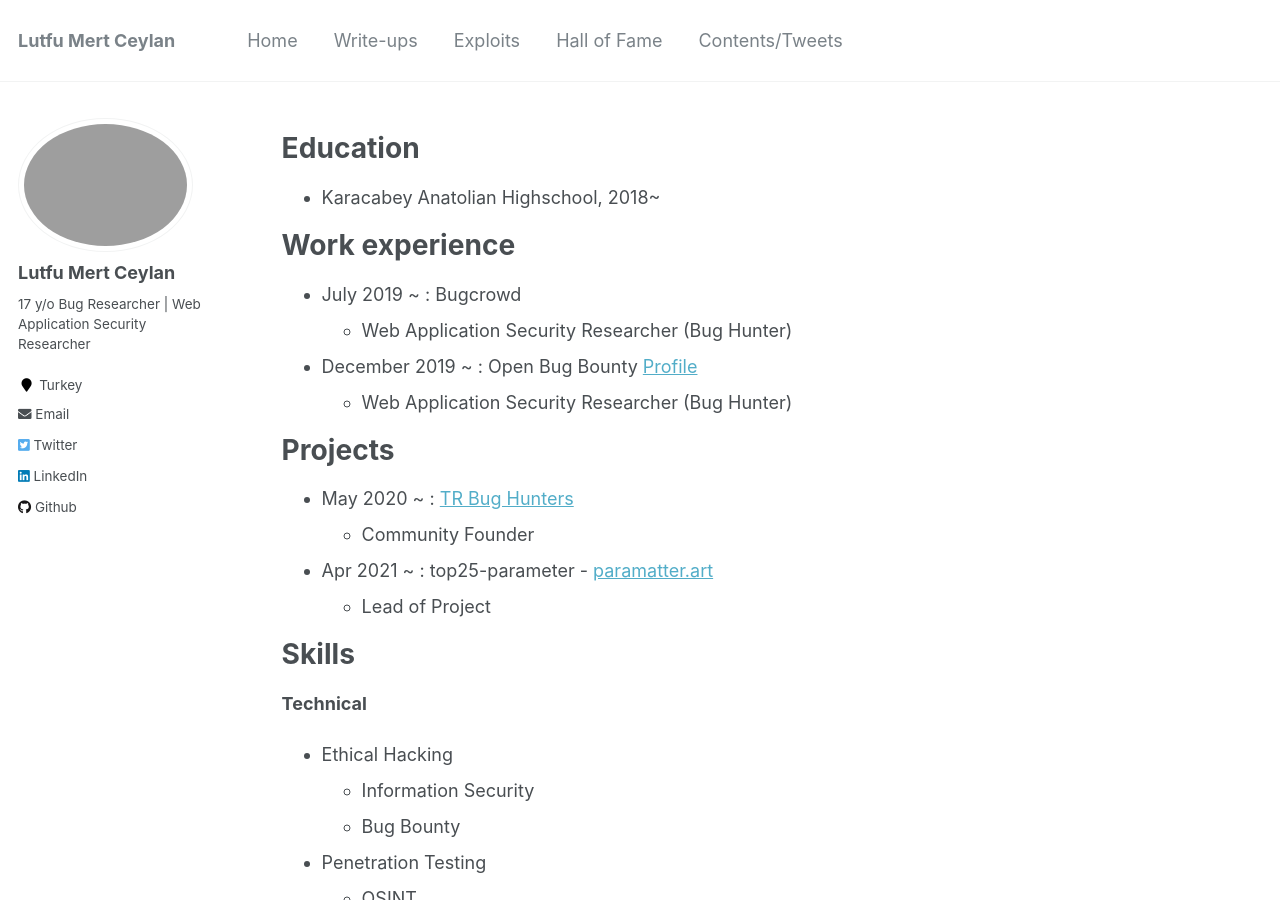
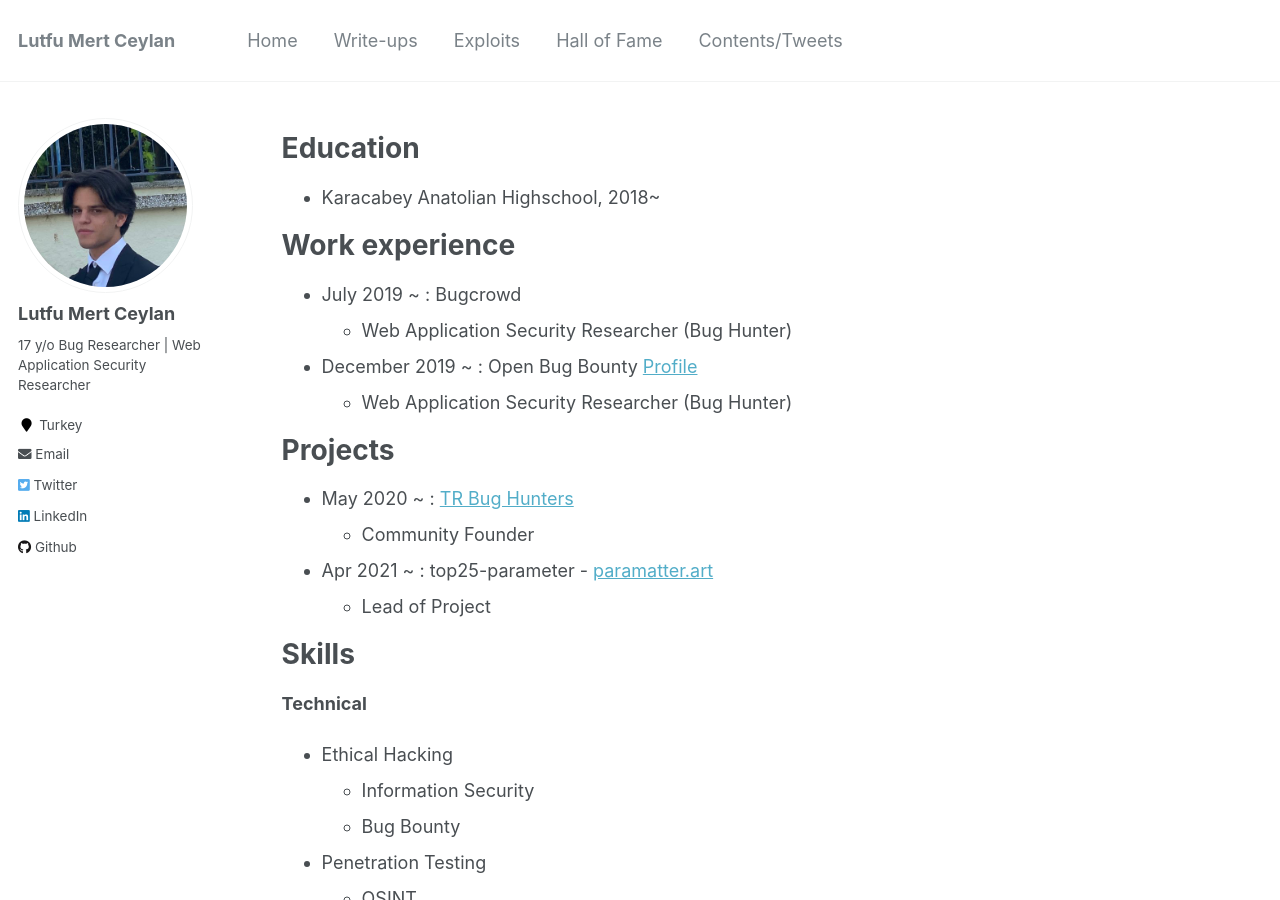
Before and after one commit to lutfumertceylan/mywebsite, a Jekyll site: the page built from _pages/cv.md, in a window 1280 px wide and 900 px high. Built offline with Jekyll 4.4.1, drawn with Linux system fonts in a browser that asks for light colours.

Commit message:
Update _config.yml

```diff
--- a/_config.yml
+++ b/_config.yml
@@ -81,7 +81,7 @@ analytics:
 # Site Author
 author:
   name             : "Lutfu Mert Ceylan"
-  avatar           : "pp0003.jpeg"
+  avatar           : "pp0003.jpg"
   bio              : "17 y/o Bug Researcher | Web Application Security Researcher"
   location         : "Turkey"
   employer         :
```
